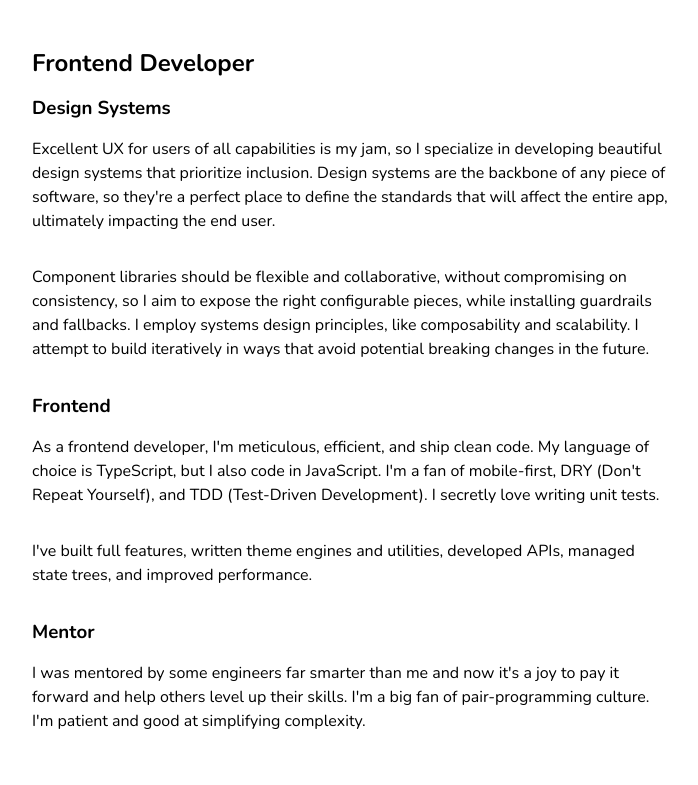
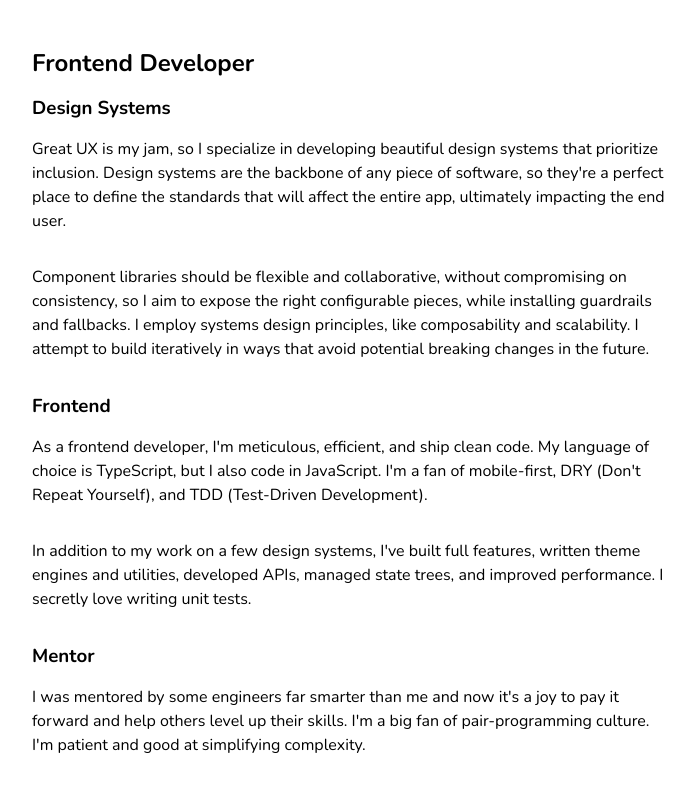
Before and after one commit to amberfrontend/website, a React (Create React App) app: page / in a window 1280 px wide. Shown: the part 380-1165 px from the top of the page, without its empty margins (288-986 px from the left). Built offline with nearby package versions, Linux system fonts and the light colour scheme.

Commit message:
Change a few words

```diff
--- a/src/pages/About/About.tsx
+++ b/src/pages/About/About.tsx
@@ -33,7 +33,7 @@ export default function About() {
                 <h2>Frontend Developer</h2>
                 <h3>Design Systems</h3>
                 <p>
-                    Excellent UX for users of all capabilities is my jam, so I
+                    Great UX is my jam, so I
                     specialize in developing beautiful design systems that
                     prioritize inclusion. Design systems are the backbone of
                     any piece of software, so they're a perfect place to define
@@ -54,12 +54,13 @@ export default function About() {
                     ship clean code. My language of choice is TypeScript,
                     but I also code in JavaScript. I'm a fan of mobile-first,
                     DRY (Don't Repeat Yourself), and TDD (Test-Driven Development).
-                    I secretly love writing unit tests.
+
                 </p>
                 <p>
-                    I've built full features, written theme engines and
+                    In addition to my work on a few design systems, I've built full
+                    features, written theme engines and
                     utilities, developed APIs, managed state trees, and improved
-                    performance.
+                    performance. I secretly love writing unit tests.
                 </p>
                 <h3>Mentor</h3>
                 <p>
```
